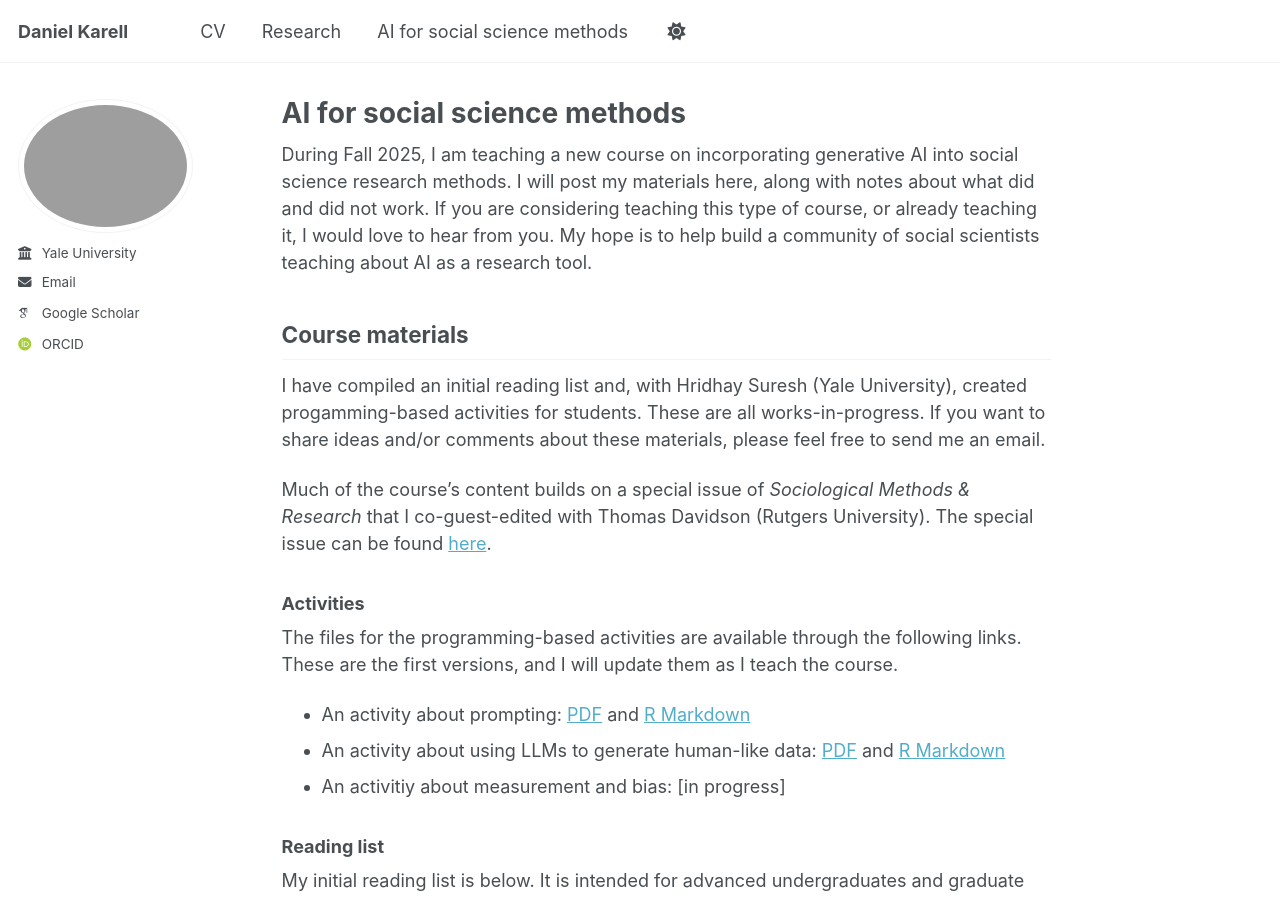
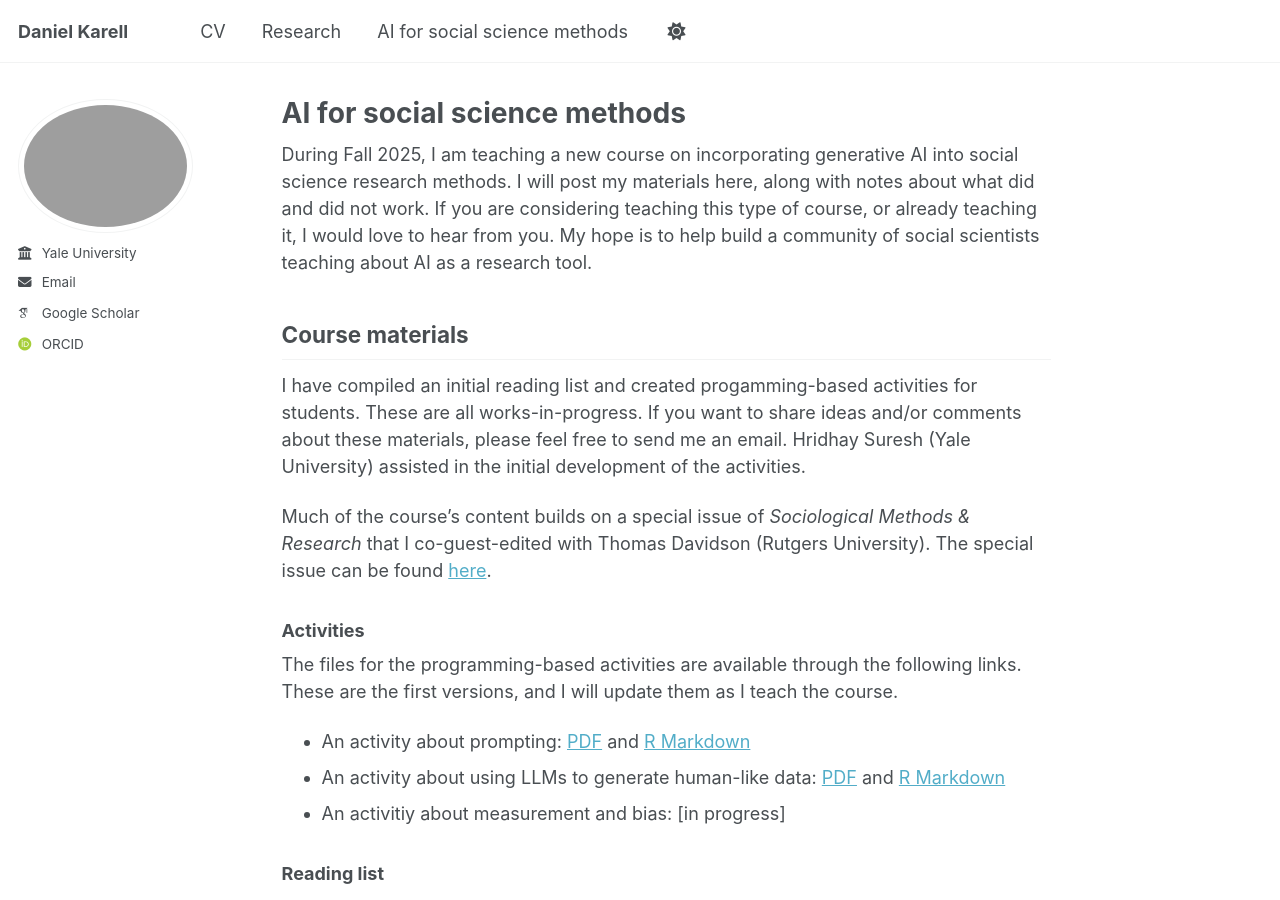
Before and after one commit to dkarell/dkarell.github.io, a Jekyll site: the page built from _pages/ai_for_social_science_methods.md, in a window 1280 px wide and 900 px high. Built offline with Jekyll 4.4.1, drawn with Linux system fonts in a browser that asks for light colours; some web fonts are replaced; a script that is not in the unit is left out.

Commit message:
Update ai_for_social_science_methods.md

```diff
--- a/_pages/ai_for_social_science_methods.md
+++ b/_pages/ai_for_social_science_methods.md
@@ -9,7 +9,7 @@ During Fall 2025, I am teaching a new course on incorporating generative AI into
 
 ## Course materials
 
-I have compiled an initial reading list and, with Hridhay Suresh (Yale University), created progamming-based activities for students. These are all works-in-progress. If you want to share ideas and/or comments about these materials, please feel free to send me an email.
+I have compiled an initial reading list and created progamming-based activities for students. These are all works-in-progress. If you want to share ideas and/or comments about these materials, please feel free to send me an email. Hridhay Suresh (Yale University) assisted in the initial development of the activities.
 
 Much of the course's content builds on a special issue of *Sociological Methods & Research* that I co-guest-edited with Thomas Davidson (Rutgers University). The special issue can be found [here](https://journals.sagepub.com/toc/smra/54/3).
 
```
